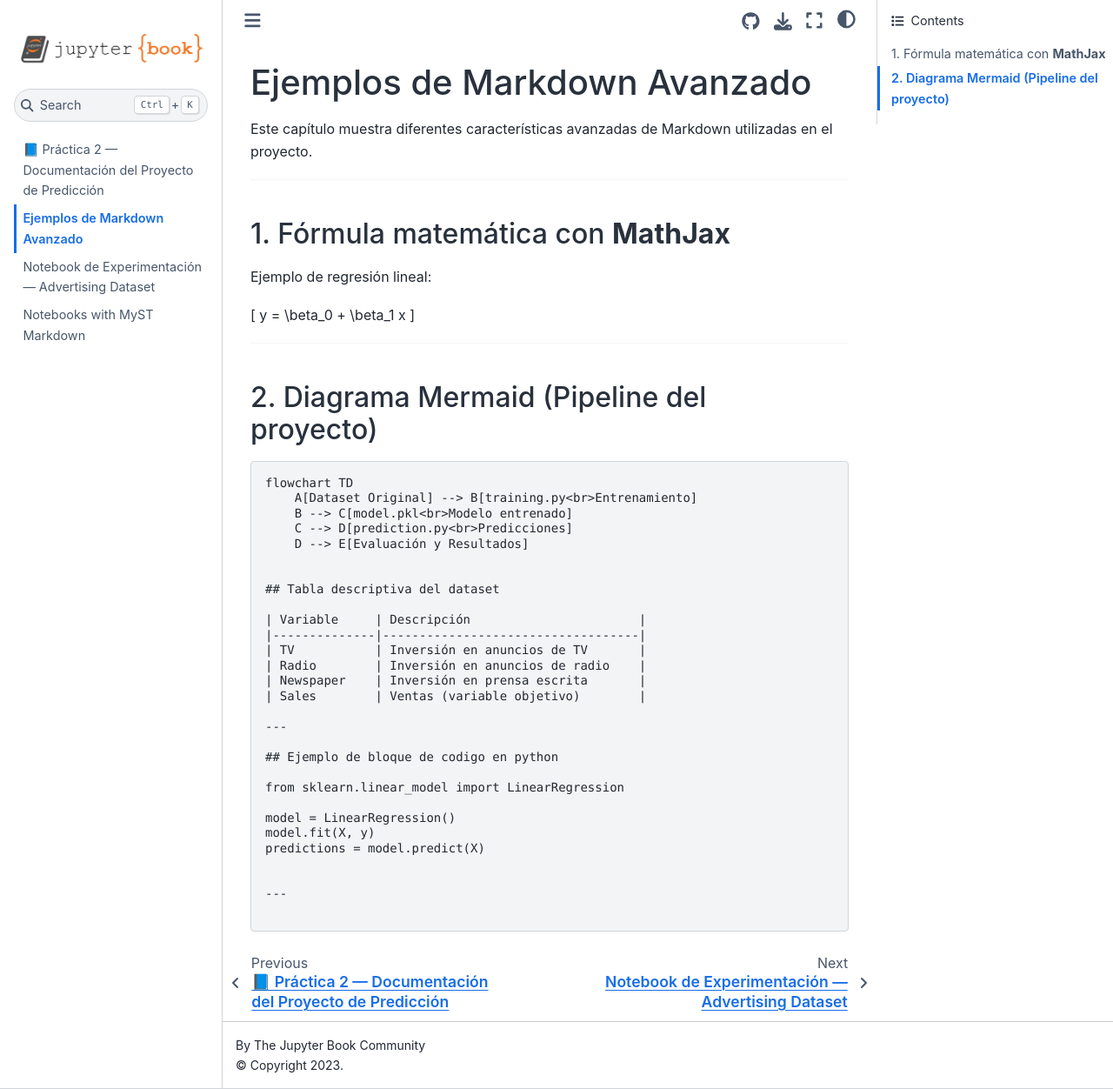
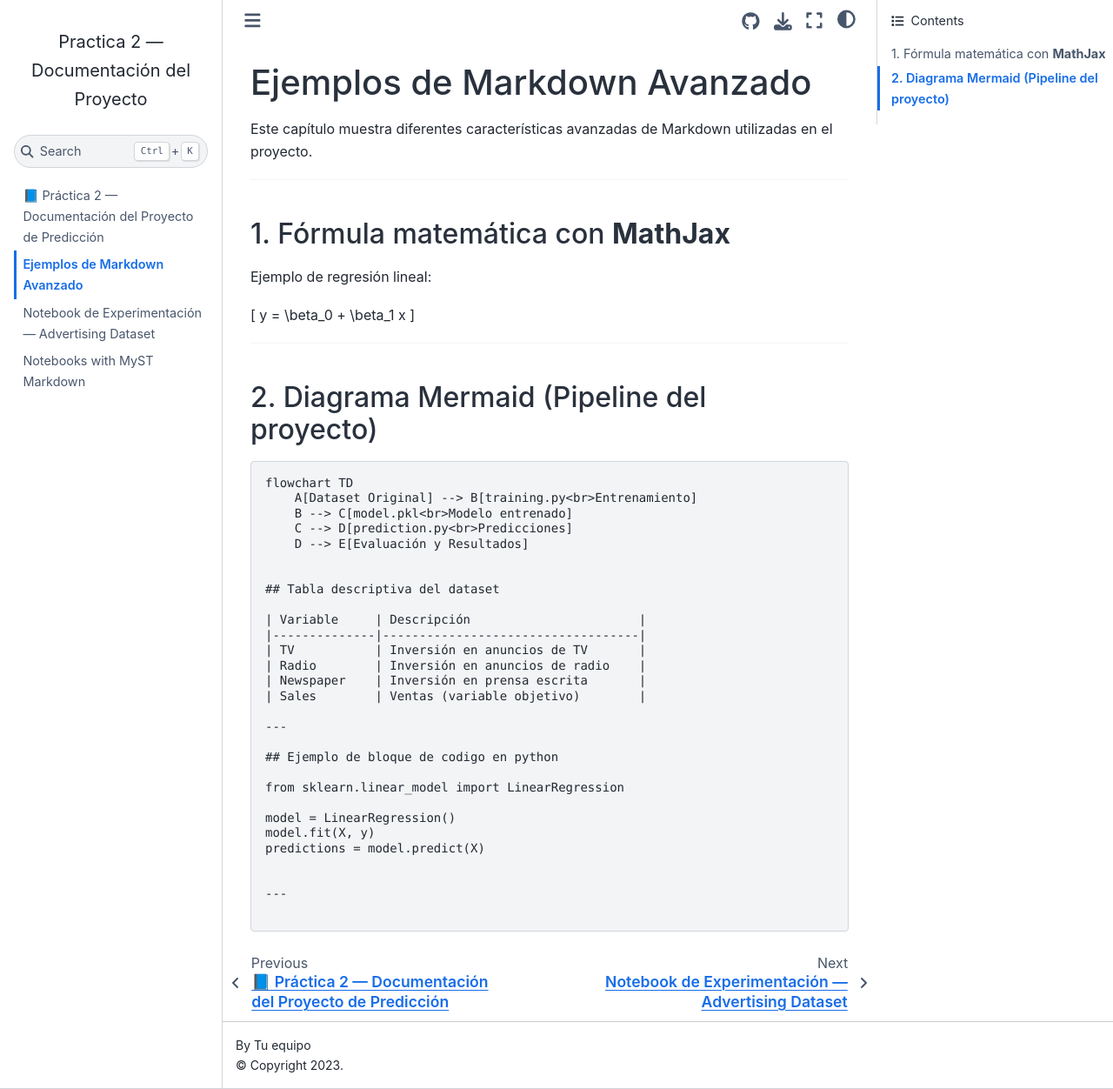
Before and after one commit to PracticaJuanyLuis/practica1, a Jupyter Book: the page built from docs/libro/markdown.md, in a window 1280 px wide and 1252 px high. Shown: the whole window at 87% size. Built offline with Jupyter Book 1.0.4 settings and Sphinx 7.4.7 and the Sphinx Book theme 1.1.4, drawn with Linux system fonts in a browser that asks for light colours.

Commit message:
Fix book path

```diff
--- a/docs/libro/_config.yml
+++ b/docs/libro/_config.yml
@@ -1,24 +1,22 @@
 # Book settings
-title: My sample book
-author: The Jupyter Book Community
-logo: logo.png
+title: Practica 2 — Documentación del Proyecto
+author: Tu equipo
+
+# Donde está el libro
+root: index
 
 execute:
   execute_notebooks: off
 
-latex:
-  latex_documents:
-    targetname: book.tex
-
+# Archivos de bibliografía
 bibtex_bibfiles:
   - references.bib
+
+html:
+  use_issues_button: true
+  use_repository_button: true
 
 repository:
   url: https://github.com/PracticaJuanyLuis/practica1
   path_to_book: docs/libro
   branch: main
-
-html:
-  use_issues_button: true
-  use_repository_button: true
-  baseurl: /practica1
```
